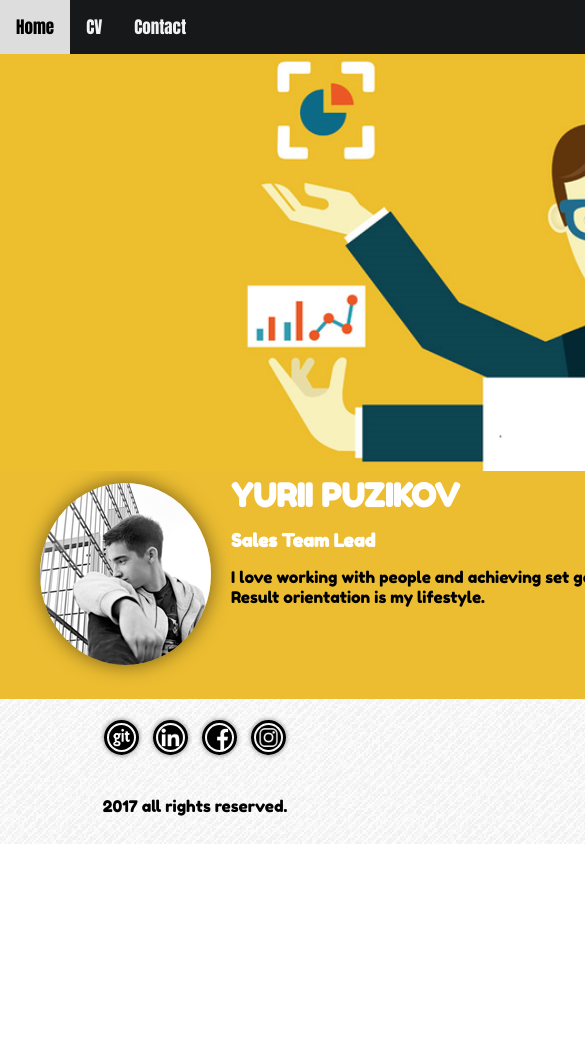
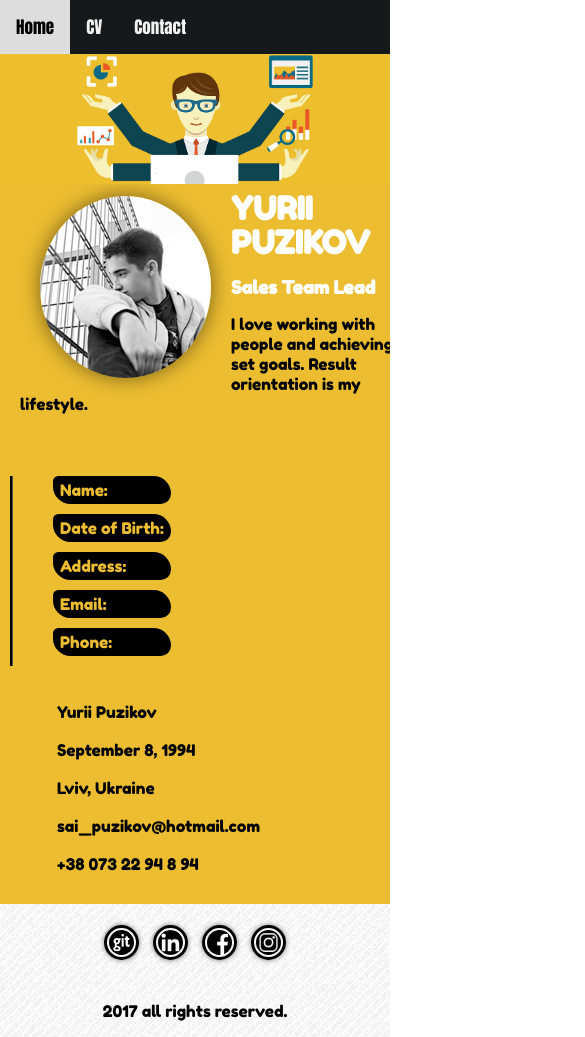
Before and after one commit to YuriiPuzikov/pers-webpage, a plain HTML site: page index.html in a window 390 px wide. Shown: the top 1037 px of the page, 585 px wide, since content can reach past the window. Before the commit the page ends 844 px from the top, so only its background shows below. Drawn offline with Linux system fonts and the light colour scheme.

Commit message:
Responsive

```diff
--- a/css/cv.css
+++ b/css/cv.css
@@ -2,6 +2,7 @@ body {
     max-width: 1250px;
     margin: 0 auto;
     padding:0px;
+    display:block;
     font-family: 'Fredoka One', cursive;
     background-image:url(../img/background.body.png);
 }
@@ -24,7 +25,8 @@ body {
 .topnav {
     background-color: #171819;
     overflow: hidden;
-    width: 1250px;
+    max-width: 1250px;
+    width:100%;
 }
 .topnav a {
     float: left;
@@ -49,7 +51,8 @@ body {
     display: block;
     text-align: center;
     background-color: rgb(236,189,49);
-    width: 1250px;
+    max-width: 1250px;
+    width:100%;
 
 }
 
@@ -88,8 +91,10 @@ body {
 }
 
 .company-icon img {
-    height: 90px;
-    width: 100px;
+    max-height: 90px;
+    max-width: 100px;
+    height:100%;
+    width:100%;
 }
 
 .description {
@@ -97,7 +102,7 @@ body {
 }
 
 .company {
-     text-align:left;
+    text-align:left;
     font-size: 20px;
     background-color:black;
     color: #F6F6F6;
@@ -107,7 +112,7 @@ body {
 }
 
 .dates {
-       text-align:left;
+    text-align:left;
     font-size: 15px;
     background-color:black;
     color: #F6F6F6;
@@ -120,12 +125,13 @@ body {
  height:230px;
  width:180px;
  margin: 60px;
+ text-align: center;
 }
 .photofeedback {
     float:left;
 }
 #feedback {
-   height:550px;
+   height:800px;
 }
 #feedback p:first-of-type {
     font-family: 'Architects Daughter', cursive;
--- a/css/index.css
+++ b/css/index.css
@@ -1,14 +1,9 @@
 body {
-    max-width: 1250px;
     margin: 0 auto;
     padding:0px;
     font-family: 'Fredoka One', cursive;
     background-image:url(../img/background.body.png);
-}
-header, main, footer {
     max-width: 1250px;
-    display:block;
-    margin: 0 auto;
 }
 
 .heading {
@@ -18,7 +13,8 @@ header, main, footer {
 .topnav {
     background-color: #171819;
     overflow: hidden;
-    width: 1250px;
+    max-width: 1250px;
+    width: 100%;
 }
 .topnav a {
     float: left;
@@ -43,22 +39,25 @@ header, main, footer {
     display: block;
     text-align: center;
     background-color: rgb(236,189,49);
-    width: 1250px;
+    max-width: 1250px;
+    width: 100%;
 
 }
 #home {
     display: block;
-    width: 1250px;
     background-color: rgb(236,189,49);
     background-repeat: repeat-x;
     overflow: hidden;
+    max-width: 1250px;
+    width: 100%;
 
 }
 .about {
     float:left;
     margin-left: 20px;
-    width: 630px;
     margin-bottom: 30px;
+    max-width: 630px;
+    width: 100%;
 }
 .about h1 {
     font-weight: 900;
@@ -80,10 +79,12 @@ header, main, footer {
 
 }
 .photo-inner img {
-    height:182px;
-    width:171px;
     border-radius: 50%;
     box-shadow: 0 0 20px rgba(0,0,0,0.5);
+    max-height:182px;
+    max-width:171px;
+    height:100%;
+    width:100%;
 }
 .personal-info {
     float:left;
--- a/index.html
+++ b/index.html
@@ -3,6 +3,7 @@
 <head>
     <meta charset="UTF-8">
     <title>Yurii Puzikov</title>
+    <meta name="viewport" content="width=device-width, initial-scale=1">
     <link rel="stylesheet" href="css/index.css">
     <link rel="icon" href="img/icon.png" type="image/x-icon">
     <link href="https://fonts.googleapis.com/css?family=Fredoka+One" rel="stylesheet">
```
Also changed, not shown: cv.html (+1 -6 lines).
